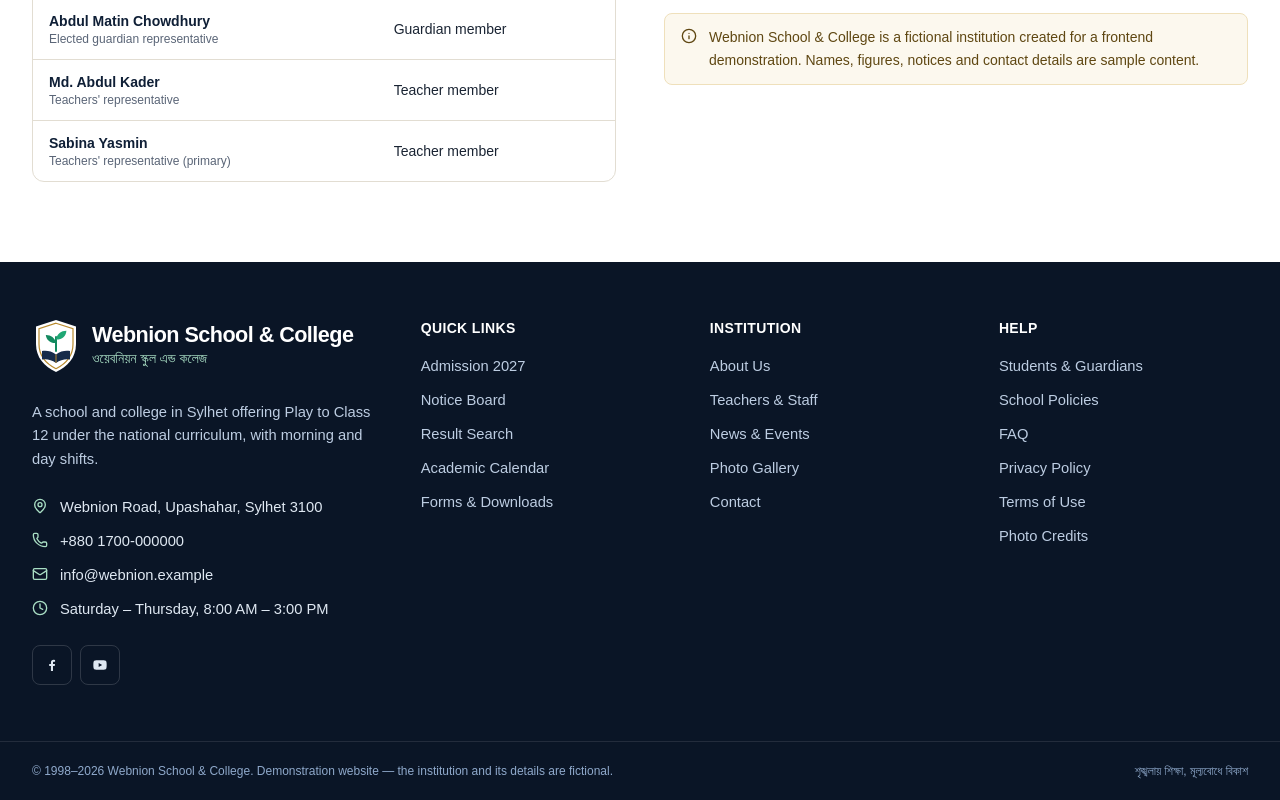
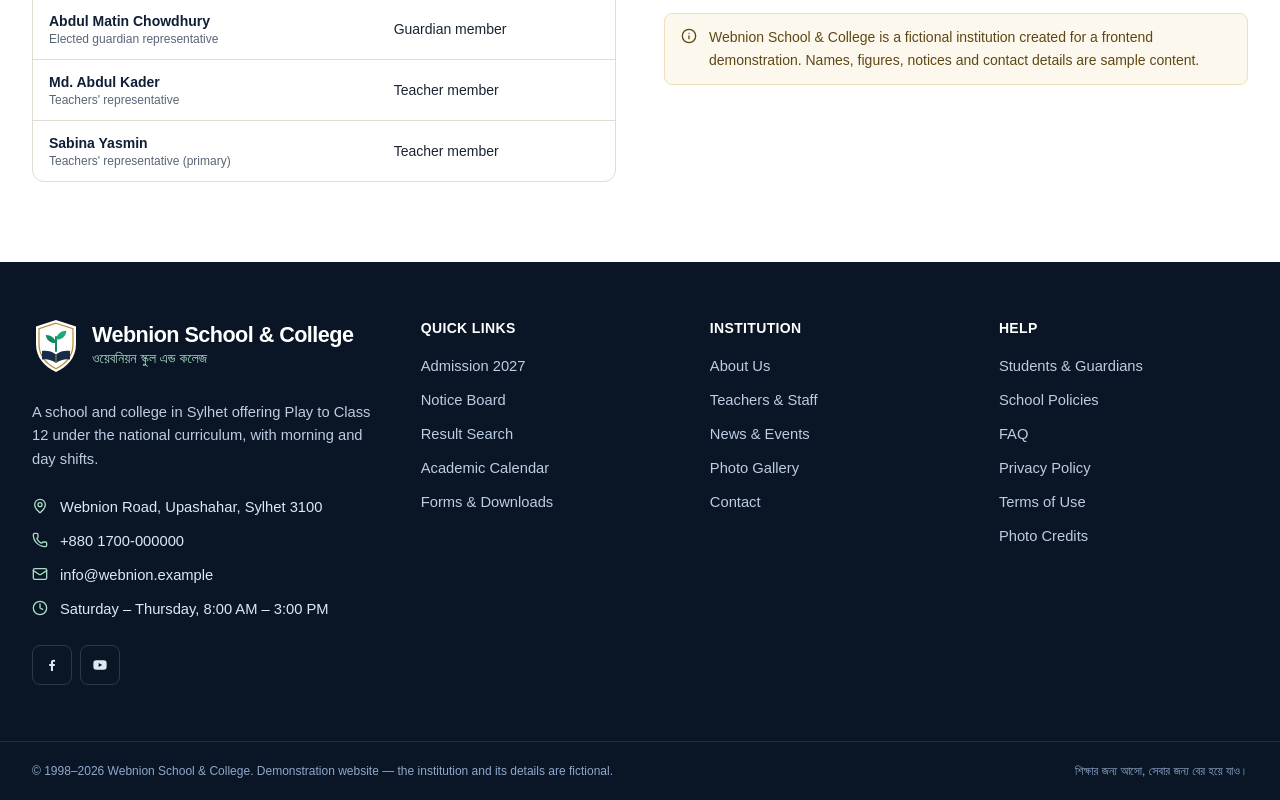
Before and after one commit to thowfique041/myschool-project, a Next.js app: page /about in a window 1280 px wide. Shown: the part 4319-5119 px from the top of the page. Built offline with nearby package versions, Linux system fonts and the light colour scheme; a web font is replaced by a local one.

Commit message:
content: change motto to শিক্ষার জন্য আসো, সেবার জন্য বের হয়ে যাও

```diff
--- a/src/data/site.ts
+++ b/src/data/site.ts
@@ -8,8 +8,8 @@ export const site = {
   name: "Webnion School & College",
   nameBn: "ওয়েবনিয়ন স্কুল এন্ড কলেজ",
   shortName: "Webnion",
-  tagline: "Learning with discipline, growing with values",
-  taglineBn: "শৃঙ্খলায় শিক্ষা, মূল্যবোধে বিকাশ",
+  tagline: "Enter to learn, leave to serve",
+  taglineBn: "শিক্ষার জন্য আসো, সেবার জন্য বের হয়ে যাও।",
   established: 1998,
   eiin: "000000",
   collegeCode: "0000",
```
